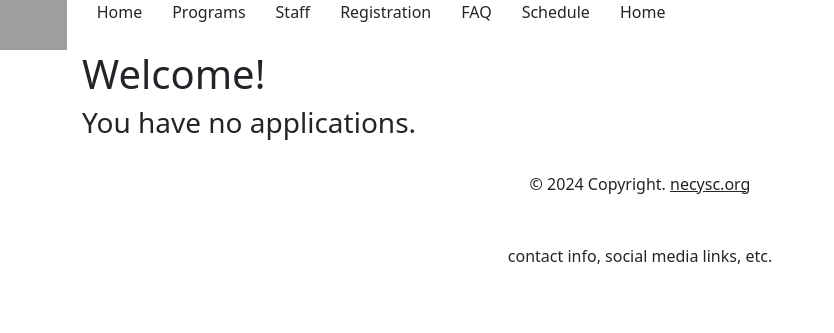
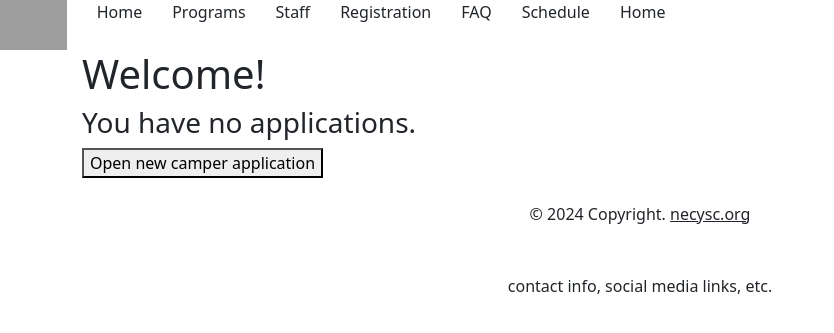
Before and after one commit to fullstackatbrown/project-necysc, a Django app: page /applicant/ in a window 1280 px wide. Shown: the top 333 px of the page, without its empty margins (0-834 px from the left). Run offline with Django 5.2, Linux system fonts and the light colour scheme; the visitor is signed in with stand-in values (Sample User, id 1); data that the repository does not hold is empty; grey boxes are pictures that could not be loaded.

Commit message:
added button to open new application form

```diff
--- a/necysc_app/templates/necysc_app/applicant/index.html
+++ b/necysc_app/templates/necysc_app/applicant/index.html
@@ -42,4 +42,7 @@
     <h3>You have no applications.</h3>
 {% endif %}
 
+
+<button type="button" onclick="window.location.href='{% url 'necysc_app:new_application'%}'">Open new camper application</button>
+
 {% endblock %}
```
